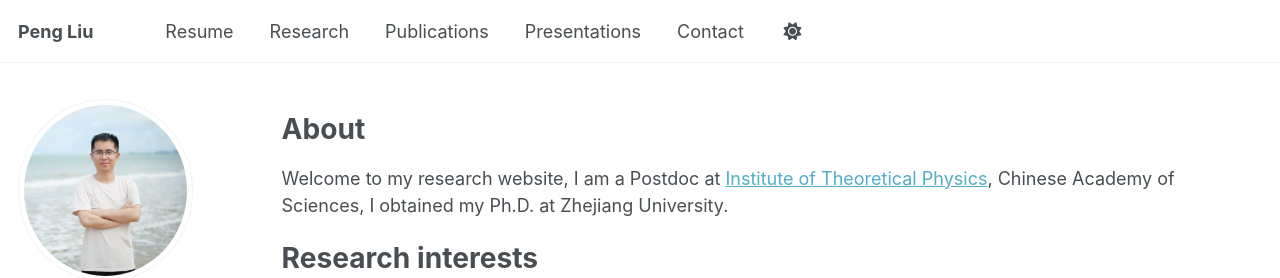
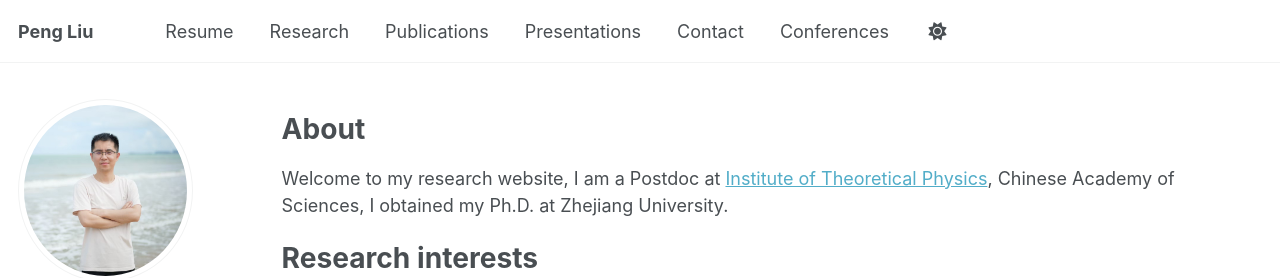
Before and after one commit to pliulfcuigithub/pliulfcuigithub.github.io, a Jekyll site: the page built from _pages/about.md, in a window 1280 px wide. Shown: the top 278 px of the page. Built offline with Jekyll 4.4.1, drawn with Linux system fonts in a browser that asks for light colours; some web fonts are replaced.

Commit message:
Update navigation.yml

```diff
--- a/_data/navigation.yml
+++ b/_data/navigation.yml
@@ -24,6 +24,9 @@ main:
   - title: "Contact" # Peng
     url: /contact/
 
+  - title: "Conferences" # Peng
+    url: /conf/
+
   #- title: "Teaching"
   #  url: /teaching/
 
```
